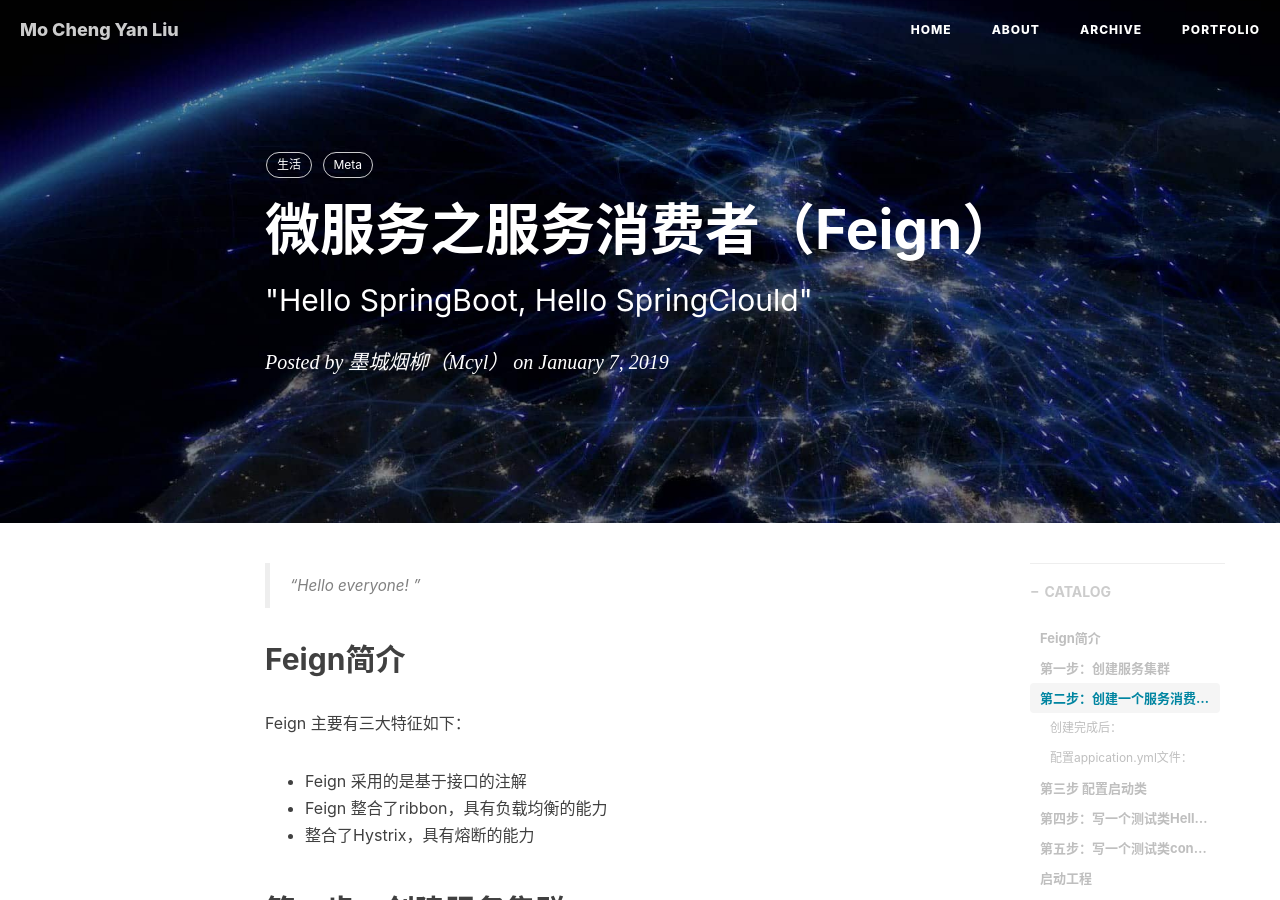
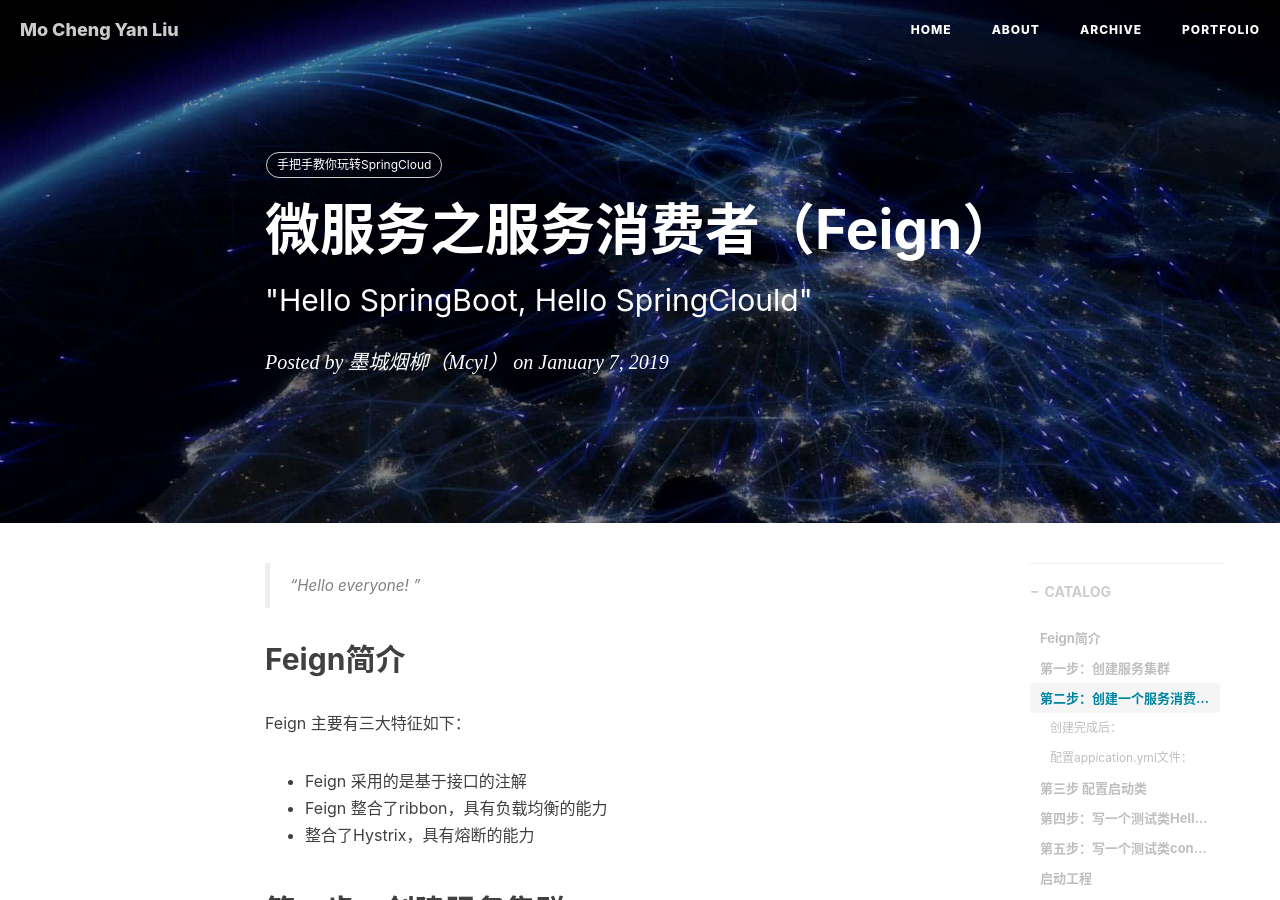
Before and after one commit to mochengyanliu/mochengyanliu.github.io, a Jekyll site: the page built from _posts/2018-10-31-微服务之服务消费者（Feign）-2019.markdown, in a window 1280 px wide and 900 px high. Built offline with Jekyll 4.4.1, drawn with Linux system fonts in a browser that asks for light colours; nearby versions of some CDN libraries; comment, search, counter and statistics services are not loaded; some of the changed text lies outside the part shown.

Commit message:
修改tags

```diff
--- a/_posts/2018-10-23-hello-2018.markdown
+++ b/_posts/2018-10-23-hello-2018.markdown
@@ -8,7 +8,6 @@ header-img: "img/post-bg-2015.jpg"
 catalog: true
 tags:
     - 生活
-    - Meta
 ---
 
 > “Yeah It's on. ”
--- a/_posts/2018-10-24-微服务-2018.markdown
+++ b/_posts/2018-10-24-微服务-2018.markdown
@@ -7,8 +7,7 @@ author:     "墨城烟柳（Mcyl）"
 header-img: "img/post-bg-css.jpg"
 catalog: true
 tags:
-    - 生活
-    - Meta
+    - SpringBoot集成Swagger
 ---
 
 > “Hello everyone! ”
--- a/_posts/2018-10-31-微服务之服务注册与发现（Eureka）-2018.markdown
+++ b/_posts/2018-10-31-微服务之服务注册与发现（Eureka）-2018.markdown
@@ -7,8 +7,7 @@ author:     "墨城烟柳（Mcyl）"
 header-img: "img/post-bg-os-metro.jpg"
 catalog: true
 tags:
-    - 生活
-    - Meta
+    - 手把手教你玩转SpringCloud
 ---
 
 > “Hello everyone! ”
--- a/_posts/2018-10-31-微服务之服务消费者（Feign）-2019.markdown
+++ b/_posts/2018-10-31-微服务之服务消费者（Feign）-2019.markdown
@@ -7,8 +7,7 @@ author:     "墨城烟柳（Mcyl）"
 header-img: "img/post-bg-os-metro.jpg"
 catalog: true
 tags:
-    - 生活
-    - Meta
+    - 手把手教你玩转SpringCloud
 ---
 
 > “Hello everyone! ”
--- a/_posts/2018-10-31-微服务之服务消费者（rest+ribbon）-2018.markdown
+++ b/_posts/2018-10-31-微服务之服务消费者（rest+ribbon）-2018.markdown
@@ -7,8 +7,7 @@ author:     "墨城烟柳（Mcyl）"
 header-img: "img/post-bg-os-metro.jpg"
 catalog: true
 tags:
-    - 生活
-    - Meta
+    - 手把手教你玩转SpringCloud
 ---
 
 > “Hello everyone! ”
```
